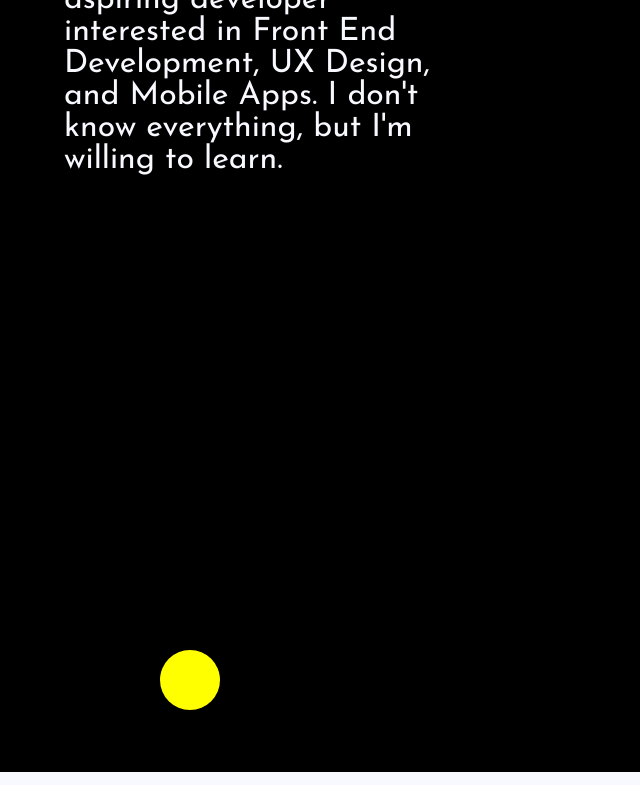
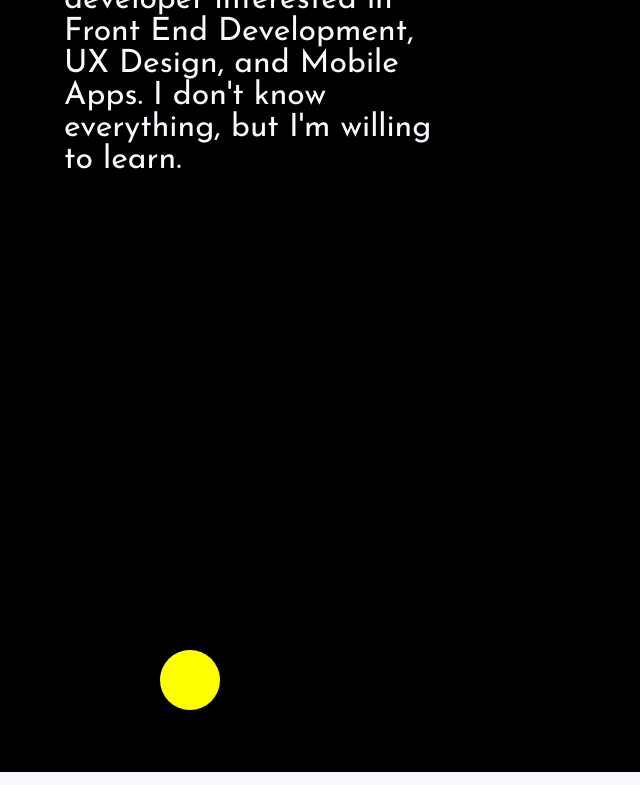
Before and after one commit to co5alt/Portfolio, a plain HTML site: page index.html in a window 1280 px wide. Shown: the part 88-873 px from the top of the page, without its empty margins (0-640 px from the left). Drawn offline with nearby package versions, Linux system fonts and the light colour scheme; no server answers.

Commit message:
text changes

```diff
--- a/index.html
+++ b/index.html
@@ -13,7 +13,7 @@
 <body>
     <div class="section welcome">
         <div id="about">
-            <p><span id="greeting">Hello,</span> I'm Dylan. I am an aspiring developer interested in Front End Development, UX Design, and Mobile Apps. I don't know everything, but I'm willing to learn.</p>
+            <p><span id="greeting">Hello,</span> I'm Dylan, a developer interested in Front End Development, UX Design, and Mobile Apps. I don't know everything, but I'm willing to learn.</p>
             <!-- <img src="images/cloud.png"> -->
 
         </div>
```
